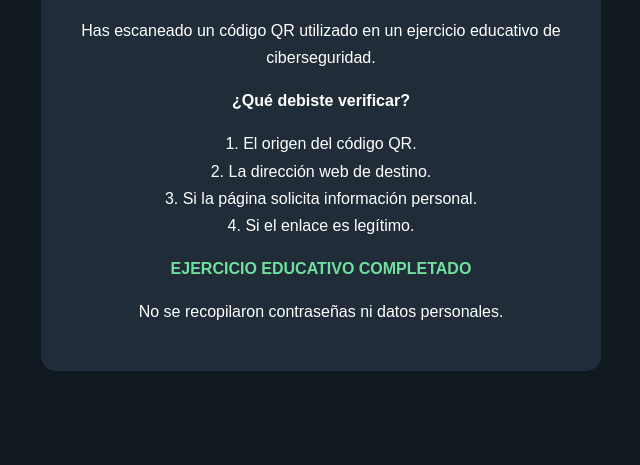
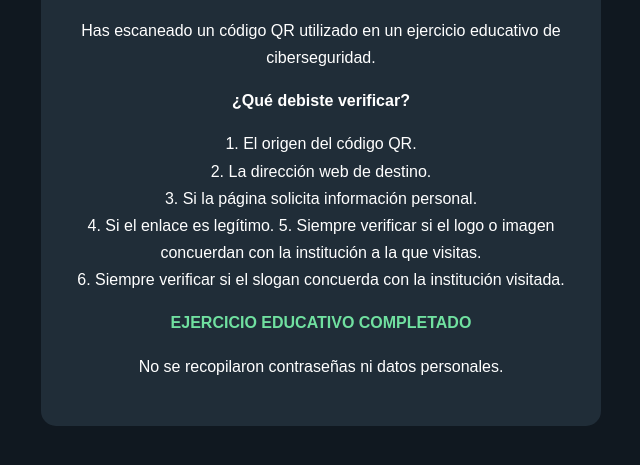
Before and after one commit to Icotto7-education/simulacion-qr-ciberseguridad, a plain HTML site: page index.html in a window 1280 px wide. Shown: the part 229-694 px from the top of the page, without its empty margins (319-959 px from the left). Drawn offline with Linux system fonts and the light colour scheme.

Commit message:
Update index.html

```diff
--- a/index.html
+++ b/index.html
@@ -41,6 +41,9 @@ p { line-height: 1.7; }
     2. La dirección web de destino.<br>
     3. Si la página solicita información personal.<br>
     4. Si el enlace es legítimo.
+    5. Siempre verificar si el logo o imagen concuerdan con la institución a la que visitas.<br>
+    6. Siempre verificar si el slogan concuerda con la institución visitada.
+
   </p>
 
   <p class="notice">
```
